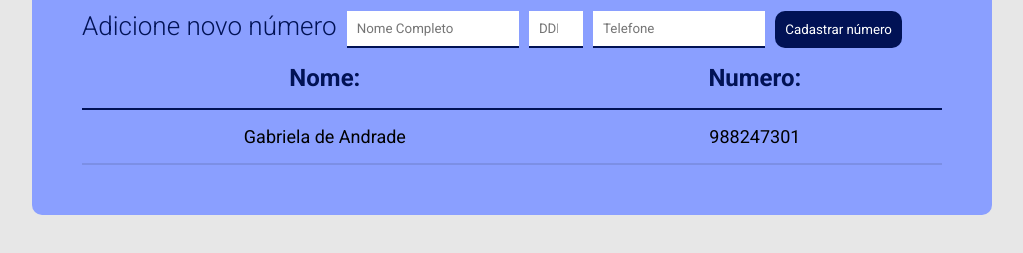
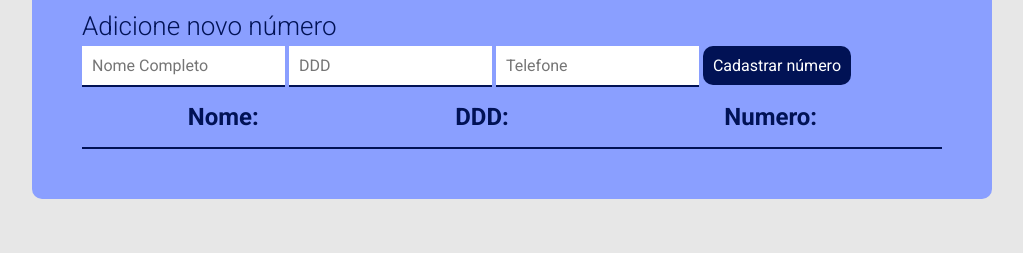
Before and after one commit to gaba-teixeira/myProject2, a plain HTML site: page index.html in a window 1280 px wide. Shown: the part 195-448 px from the top of the page, without its empty margins (128-1151 px from the left). Drawn offline with Linux system fonts and the light colour scheme.

Commit message:
created main.js and finished project

```diff
--- a/index.html
+++ b/index.html
@@ -16,28 +16,42 @@
         <img src="./image/agenda.png" alt="icone de agenda" width="100px" />
         <h1>Agenda telefonica</h1>
       </header>
-      <form>
+      <form id="formulario">
         <h2>Adicione novo número</h2>
-        <input type="text" placeholder="Nome Completo" required />
-        <input type="number" placeholder="DDD" max="2" min="0" />
-        <input type="number" placeholder="Telefone" max="9" required />
+        <input
+          type="text"
+          id="nome-form"
+          placeholder="Nome Completo"
+          required
+        />
+        <input
+          type="tel"
+          id="ddd-form"
+          placeholder="DDD"
+          maxlength="2"
+          required
+        />
+        <input
+          type="tel"
+          id="numero-form"
+          placeholder="Telefone"
+          maxlength="9"
+          required
+        />
         <button type="submit">Cadastrar número</button>
       </form>
       <table cellspacing="0">
         <thead>
           <tr>
             <th>Nome:</th>
+            <th>DDD:</th>
             <th>Numero:</th>
           </tr>
         </thead>
 
-        <tbody>
-          <tr>
-            <td>Gabriela de Andrade</td>
-            <td>988247301</td>
-          </tr>
-        </tbody>
+        <tbody></tbody>
       </table>
     </div>
+    <script src="./main.js"></script>
   </body>
 </html>
--- a/main.css
+++ b/main.css
@@ -36,25 +36,22 @@ header h1 {
   align-content: center;
 }
 
-form {
-  display: flex;
-  justify-content: space-between;
-  margin-right: 40px;
-}
-
 form h2 {
   color: #011255;
   font-size: 26px;
   font-weight: 300;
+  margin-bottom: 5px;
 }
 
 form input {
+  font-size: 16px;
   padding: 10px;
   border: none;
   border-bottom: 2px solid #011255;
 }
 
 form button {
+  font-size: 16px;
   padding: 10px;
   border: none;
   color: white;
--- /dev/null
+++ b/main.js
@@ -0,0 +1,31 @@
+const form = document.getElementById("formulario");
+let linhas = " ";
+
+form.addEventListener("submit", function (e) {
+  e.preventDefault();
+  adicionarNumero();
+  atualizarTabela();
+});
+
+function adicionarNumero() {
+  let nomeInput = document.getElementById("nome-form");
+  let numeroInput = document.getElementById("numero-form");
+  let dddInput = document.getElementById("ddd-form");
+
+  let linha = "<tr>";
+  linha += `<td>${nomeInput.value}</td>`;
+  linha += `<td>${dddInput.value}</td>`;
+  linha += `<td>${numeroInput.value} </td>`;
+  linha += "</tr>";
+
+  linhas += linha;
+
+  nomeInput.value = "";
+  dddInput.value = "";
+  numeroInput.value = "";
+}
+
+function atualizarTabela() {
+  let corpoTabela = document.querySelector("tbody");
+  corpoTabela.innerHTML = linhas;
+}
```
